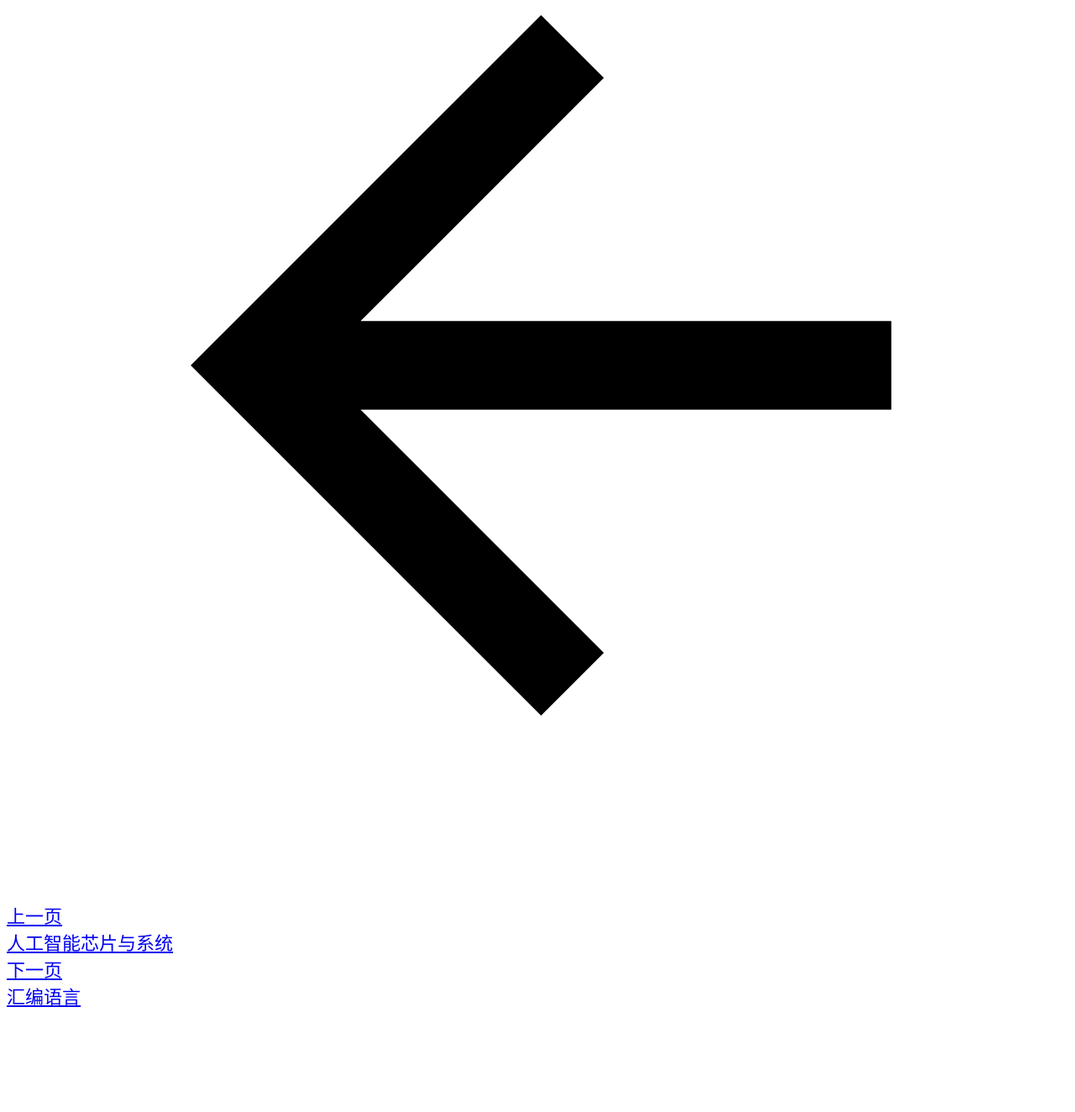
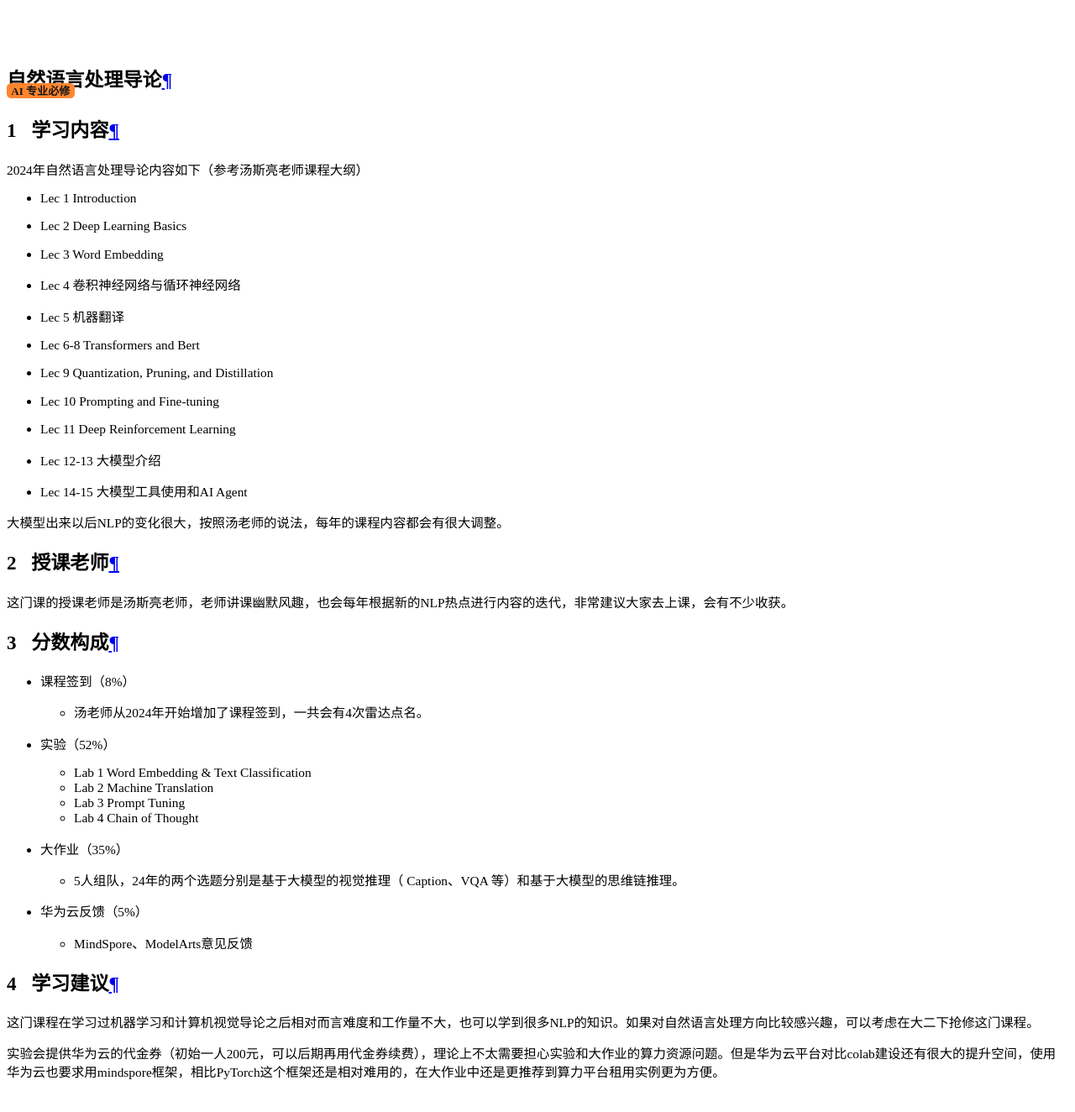
Before and after one commit to ZJU-Turing/TuringCourses, an MkDocs documentation site: the page built from docs/major_mandatory/natural_language_processing/index.md, in a window 1280 px wide and 1400 px high, scrolled down 18161 px. Shown: the top 1324 px of the window at 84% size. Built offline with MkDocs 1.6.1 and Material for MkDocs 9.7.7, drawn with Linux system fonts in a browser that asks for light colours; comment, search, counter and statistics services are not loaded; some of the changed text lies outside the part shown.

Commit message:
docs: 添加人工智能芯片与系统、自然语言处理导论课程内容，更新机器学习课程内容 (#193)

```diff
--- a/docs/major_mandatory/natural_language_processing/index.md
+++ b/docs/major_mandatory/natural_language_processing/index.md
@@ -1,3 +1,62 @@
 # 自然语言处理导论
+<div class="badges">
+<span class="badge is-badge">AI 专业必修</span>
+</div>
 
-\#TODO: 目前还没有内容，待完善。
+
+
+## 学习内容
+
+2024年自然语言处理导论内容如下（参考汤斯亮老师课程大纲）
+
+- Lec 1 Introduction
+
+- Lec 2 Deep Learning Basics
+
+- Lec 3 Word Embedding
+
+- Lec 4 卷积神经网络与循环神经网络
+
+- Lec 5 机器翻译
+
+- Lec 6-8 Transformers and Bert
+
+- Lec 9 Quantization, Pruning, and Distillation
+
+- Lec 10 Prompting and Fine-tuning
+
+- Lec 11 Deep Reinforcement Learning
+
+- Lec 12-13 大模型介绍
+
+- Lec 14-15 大模型工具使用和AI Agent
+
+大模型出来以后NLP的变化很大，按照汤老师的说法，每年的课程内容都会有很大调整。
+
+## 授课老师
+
+这门课的授课老师是汤斯亮老师，老师讲课幽默风趣，也会每年根据新的NLP热点进行内容的迭代，非常建议大家去上课，会有不少收获。
+
+
+## 分数构成
+
++ 课程签到（8%）
+    - 汤老师从2024年开始增加了课程签到，一共会有4次雷达点名。
+
++ 实验（52%）
+    - Lab 1 Word Embedding & Text Classification
+    - Lab 2 Machine Translation
+    - Lab 3 Prompt Tuning
+    - Lab 4 Chain of Thought
+
++ 大作业（35%）
+    - 5人组队，24年的两个选题分别是基于大模型的视觉推理（ Caption、VQA 等）和基于大模型的思维链推理。
+
++ 华为云反馈（5%）
+    - MindSpore、ModelArts意见反馈
+
+## 学习建议
+
+这门课程在学习过机器学习和计算机视觉导论之后相对而言难度和工作量不大，也可以学到很多NLP的知识。如果对自然语言处理方向比较感兴趣，可以考虑在大二下抢修这门课程。
+
+实验会提供华为云的代金券（初始一人200元，可以后期再用代金券续费），理论上不太需要担心实验和大作业的算力资源问题。但是华为云平台对比colab建设还有很大的提升空间，使用华为云也要求用mindspore框架，相比PyTorch这个框架还是相对难用的，在大作业中还是更推荐到算力平台租用实例更为方便。
```
Also changed, not shown: docs/major_mandatory/ai_chips_systems/index.md (+44 -1 lines), docs/major_mandatory/machine_learning/index.md (+37 -12 lines).
